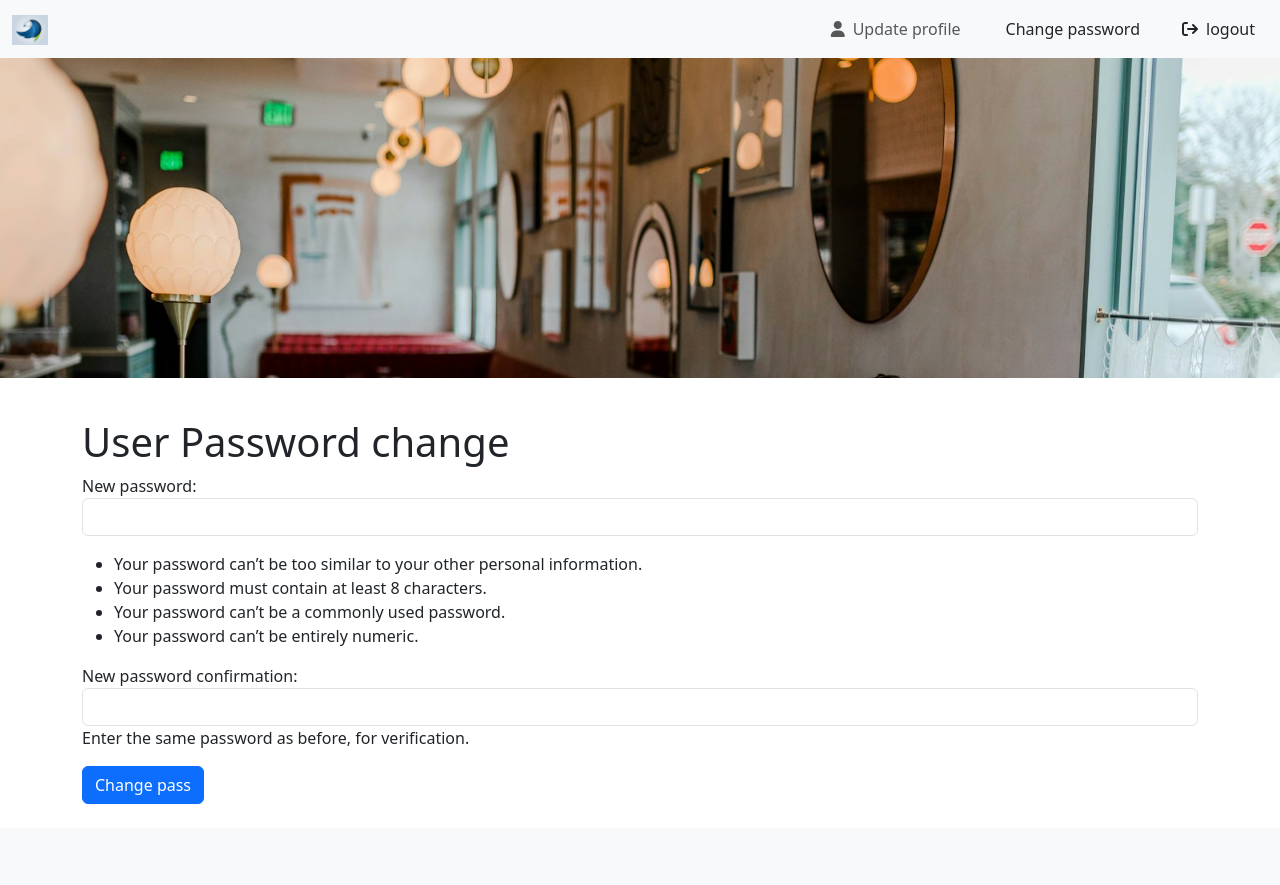
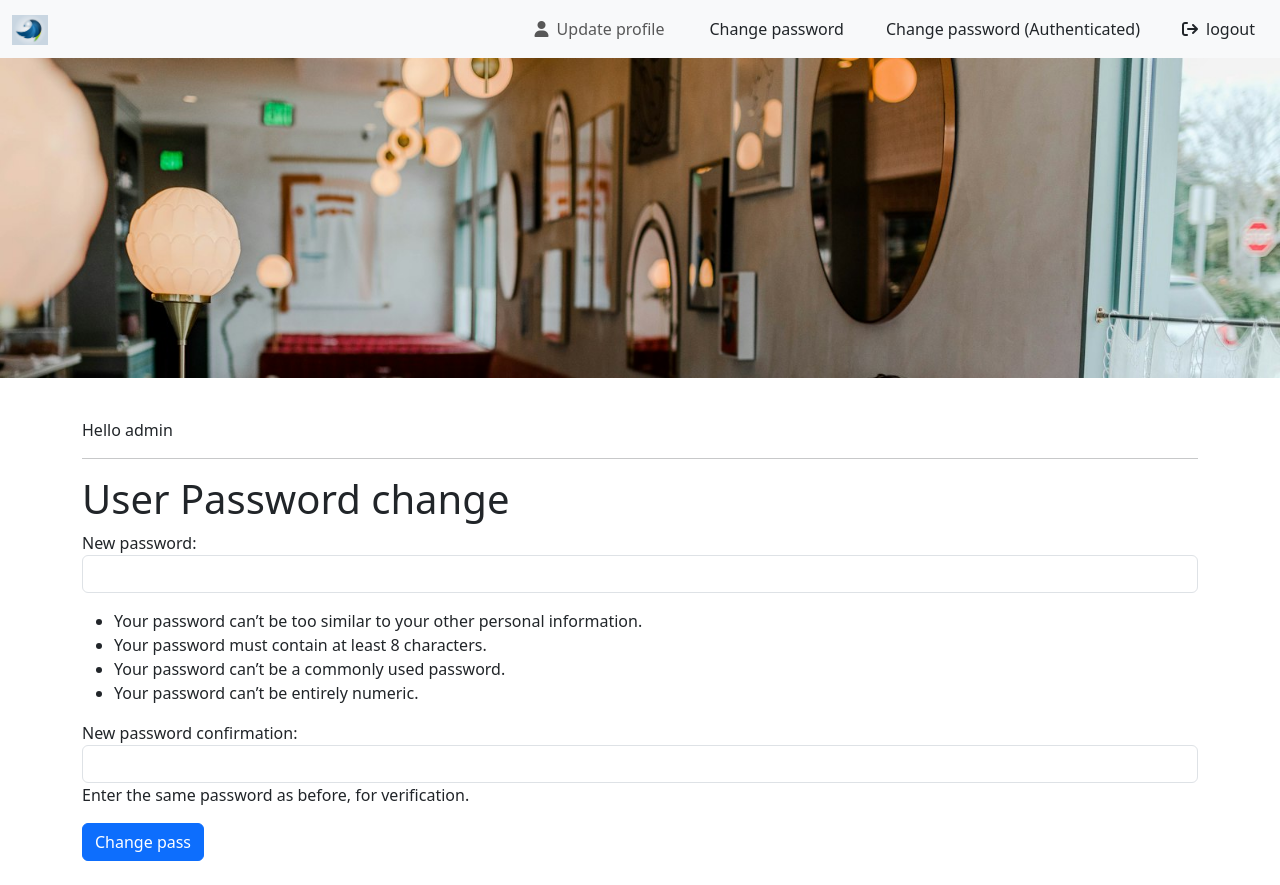
Before and after one commit to anidxn/django-authentication, a Django app: page /changepass/ in a window 1280 px wide. Before the commit the page ends 804 px from the top, so only its background shows below. Run offline with Django 5.2, Linux system fonts and the light colour scheme; a user stored in the database is signed in.

Commit message:
Addition of change password with authentication

```diff
--- a/usrauth/home/forms.py
+++ b/usrauth/home/forms.py
@@ -1,7 +1,7 @@
 from typing import Any
 from django import forms
 # ---- built in forms-----
-from django.contrib.auth.forms import UserCreationForm, UserChangeForm, SetPasswordForm
+from django.contrib.auth.forms import UserCreationForm, UserChangeForm, SetPasswordForm, PasswordChangeForm
 
 from django.contrib.auth.models import User
 
@@ -14,7 +14,7 @@ class UserRegisterForm(UserCreationForm):
     widgets are optional parameters for making the form lukrative like bootstrap
     https://docs.djangoproject.com/en/5.0/ref/forms/widgets/
     """
-    email = forms.EmailField(widget=forms.EmailInput(attrs={'class': 'form-control', 'placeholder' : 'something@example.com'}))
+    email = forms.EmailField(widget=forms.EmailInput(attrs={'class': 'form-control', 'placeholder' : 'something@django.com'}))
     first_name = forms.CharField(max_length=50,
                                  widget=forms.TextInput(attrs={'class': 'form-control' }))
     last_name = forms.CharField(max_length=50,
@@ -37,7 +37,6 @@ class UserRegisterForm(UserCreationForm):
         self.fields['username'].help_text = "<span class='form-text text-muted'><small>Required. maximum 50 characters allowed with letter, digits and @/./+/-/_<small><span>"
 
         self.fields['password1'].widget.attrs['class'] = 'form-control'
-
         self.fields['password2'].widget.attrs['class'] = 'form-control'
 
         # NO NEED TO USE OPTIONAL  widgets & custom labels for form fields xxxx ===>>>>> Wont work for UserCreationForm children
@@ -69,7 +68,10 @@ class UpdateProfileForm(UserChangeForm):
         self.fields['username'].label = 'User_name'
         self.fields['username'].help_text = "<span class='form-text text-muted'><small>Required. maximum 50 characters allowed with letter, digits and @/./+/-/_<small><span>"
 
-
+# =======================================================================================
+#           Custom Change password model without authenticating old password
+#           This form is just for MAKEUP purpose, you can directly use SetPasswordForm() from the view function
+# =======================================================================================
 class UpdatePasswordForm(SetPasswordForm):
     class Meta:
         model = User
--- a/usrauth/home/urls_home.py
+++ b/usrauth/home/urls_home.py
@@ -11,6 +11,8 @@ urlpatterns = [
     path('register-user/', views.register_user, name = 'register-user'),
     path('register-user-all/', views.register_user_all, name = 'register-user-all'),
     path('signin/', views.login_user, name = 'signin'),
-    path('changepass/', views.changepass_user, name='change-pass'),
+    path('changepass/', views.changepass_user, name='change-pass'),         # change password without authentication
+    path('changepassauth/', views.changepass_withauth, name='change-pass-auth'),     # change password with authentication by old pass
+
     path('profile/', views.update_profile, name='profile')
 ]
--- a/usrauth/home/views.py
+++ b/usrauth/home/views.py
@@ -2,9 +2,11 @@ from django.shortcuts import redirect, render
 
 from django.contrib import messages
 from django.contrib.auth.models import User
+# to keep the user in session after password change
+from django.contrib.auth import update_session_auth_hash
 
 # ---- using the built in forms -------
-from django.contrib.auth.forms import UserCreationForm
+from django.contrib.auth.forms import UserCreationForm, PasswordChangeForm
 # ---- for custom  forms ------
 from . import forms
 
@@ -51,9 +53,9 @@ def register_user(request):
         if myform.is_valid():  # validate the form
             myform.save()
 
-            messages.success(request, "Registration successfull")
+            messages.success(request, "Registration successfull.")
 
-            # registration complete ..now sign in
+            # registration complete ..now sign in, USE the cleaned_data() to get data from built-in forms
             uname = myform.cleaned_data['username']
             upass = myform.cleaned_data['password1']
             myuser = authenticate(username = uname, password = upass)
@@ -93,7 +95,9 @@ def register_user_all(request):
 
     return render(request, 'authenticate/register_user_all.html', {'form' : myform})
 
-
+#----------------------------------------------------------------------------------
+#                   Change password without authenticating old password
+#----------------------------------------------------------------------------------
 def changepass_user(request):
     if request.user.is_authenticated:
         current_user = request.user # * * * * * * * *
@@ -104,25 +108,41 @@ def changepass_user(request):
 
             myform = forms.UpdatePasswordForm(current_user, request.POST)
             if myform.is_valid():
-                #print('11111111')
-                myform.save()
+                myform.save()  # automatically logs out of the system
                 messages.success(request, "Your password is updated. please login again")
                 return redirect('signin')
+                # --------- to persist the same session ------
+                # update_session_auth_hash(request, myform.user)
+                # return redirect('dashboard')
             else:
-                #print('222222222')
                 #  * * * * * * * * error message handling * * * * * * * * * *
                 for error in list(myform.errors.values()):
                     messages.warning(request, error)
                 return redirect('change-pass')
 
         else:
-            print('NEWWWWW')
             myform = forms.UpdatePasswordForm(current_user)
             return render(request, 'authenticate/change_pwd.html', {'pform' : myform})
 
     else:
         messages.warning(request, "Please sign in to access this page")
         return redirect('signin')
+
+#----------------------------------------------------------------------------------
+#             Change password with authentication of old password
+#----------------------------------------------------------------------------------
+def changepass_withauth(request):
+    myform = PasswordChangeForm(user=request.user, data=request.POST or None)
+
+    if myform.is_valid():
+        myform.save()
+        # * * * * * * update the session after changing password so that the user isn't logged off. * * * * *
+        update_session_auth_hash(request, myform.user)
+
+        messages.info(request, "Hoorrrayyyy !! Your password has changed")
+        return redirect('change-pass-auth')
+
+    return render(request, 'authenticate/change_pwd.html', {'pform' : myform})
 
 #----------------------------------------------------------------------------------
 #                   Update profile
--- a/usrauth/templates/authenticate/change_pwd.html
+++ b/usrauth/templates/authenticate/change_pwd.html
@@ -10,6 +10,10 @@
 </div>
 
 <div class="container py-4">
+    {% if user.is_authenticated %}
+      Hello {{user}}
+    {% endif %}
+    <hr>
 
 
     <h1>User Password change</h1>
--- a/usrauth/templates/authenticate/profile.html
+++ b/usrauth/templates/authenticate/profile.html
@@ -10,6 +10,10 @@
 </div>
 
 <div class="container py-4">
+    {% if user.is_authenticated %}
+      Hello {{user}}
+    {% endif %}
+    <hr>
 
     {% if user_form.errors %}
         <div class="alert alert-danger alert-dismissible fade show" role="alert">
--- a/usrauth/templates/base.html
+++ b/usrauth/templates/base.html
@@ -43,6 +43,9 @@
                         <a class="btn btn-black btn-rounded" href="/changepass">Change password</a>
                     </li>
                     <li class="nav-item ms-3">
+                        <a class="btn btn-black btn-rounded" href="/changepassauth">Change password (Authenticated)</a>
+                    </li>
+                    <li class="nav-item ms-3">
                         <a class="btn btn-black btn-rounded" href="/logout"><i class="fas fa-sign-out pe-2"></i>logout</a>
                     </li>
 
--- a/usrauth/templates/dashboard.html
+++ b/usrauth/templates/dashboard.html
@@ -5,4 +5,6 @@
 {% block content %}
 Hi {{ user.username }}
 
+<br> This is your dashboard.
+
 {% endblock content %}
```
Also changed, not shown: usrauth/db.sqlite3.
